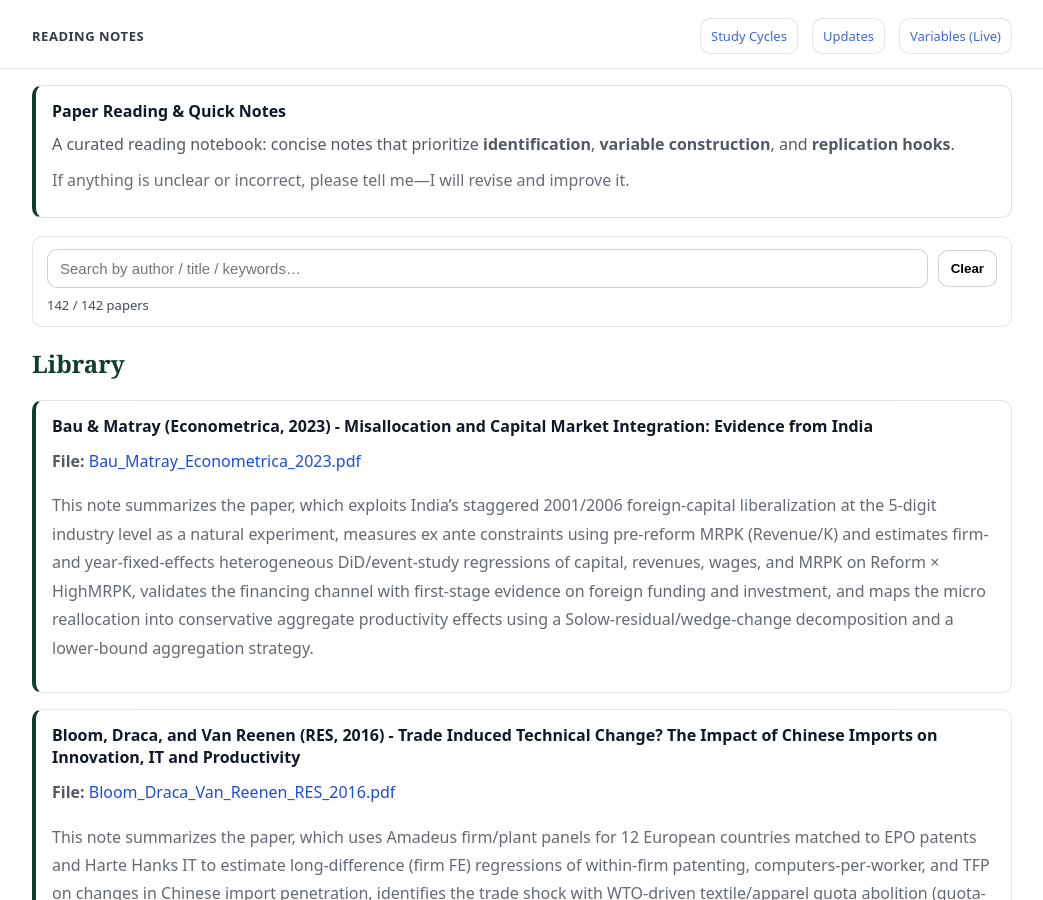
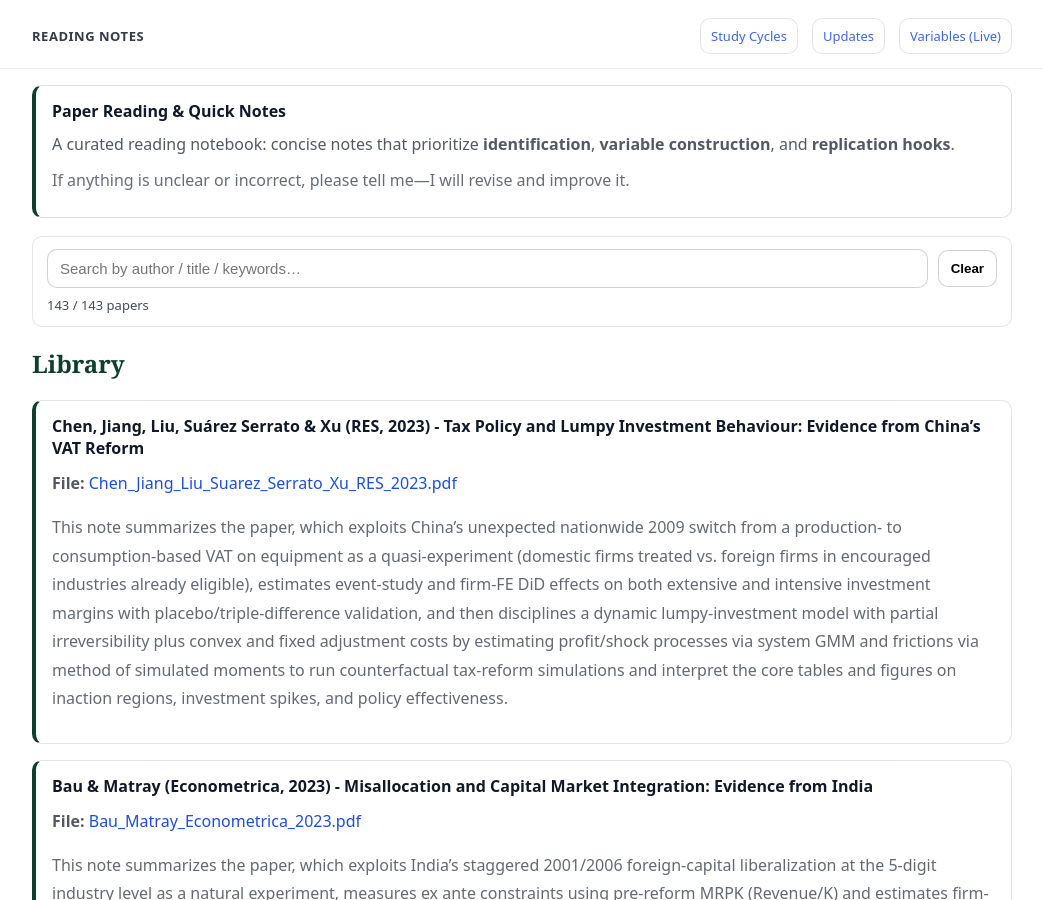
Before and after one commit to yaxinzn/study-archive, a Jekyll site: the page built from reading/index.md, in a window 1280 px wide and 900 px high. Shown: the whole window, without its empty margins (118-1161 px from the left). Built offline with Jekyll 4.4.1, drawn with Linux system fonts in a browser that asks for light colours.

Commit message:
Reading: add/update Chen_Jiang_Liu_Suarez_Serrato_Xu_RES_2023.pdf

```diff
--- a/_data/reading.yml
+++ b/_data/reading.yml
@@ -1,3 +1,7 @@
+- title: "Chen, Jiang, Liu, Suárez Serrato & Xu (RES, 2023) - Tax Policy and Lumpy Investment Behaviour: Evidence from China’s VAT Reform"
+  file: "Chen_Jiang_Liu_Suarez_Serrato_Xu_RES_2023.pdf"
+  desc: "This note summarizes the paper, which exploits China’s unexpected nationwide 2009 switch from a production- to consumption-based VAT on equipment as a quasi-experiment (domestic firms treated vs. foreign firms in encouraged industries already eligible), estimates event-study and firm-FE DiD effects on both extensive and intensive investment margins with placebo/triple-difference validation, and then disciplines a dynamic lumpy-investment model with partial irreversibility plus convex and fixed adjustment costs by estimating profit/shock processes via system GMM and frictions via method of simulated moments to run counterfactual tax-reform simulations and interpret the core tables and figures on inaction regions, investment spikes, and policy effectiveness."
+
 - title: "Bau & Matray (Econometrica, 2023) - Misallocation and Capital Market Integration: Evidence from India"
   file: "Bau_Matray_Econometrica_2023.pdf"
   desc: "This note summarizes the paper, which exploits India’s staggered 2001/2006 foreign-capital liberalization at the 5-digit industry level as a natural experiment, measures ex ante constraints using pre-reform MRPK (Revenue/K) and estimates firm- and year-fixed-effects heterogeneous DiD/event-study regressions of capital, revenues, wages, and MRPK on Reform × HighMRPK, validates the financing channel with first-stage evidence on foreign funding and investment, and maps the micro reallocation into conservative aggregate productivity effects using a Solow-residual/wedge-change decomposition and a lower-bound aggregation strategy."
```
Also changed, not shown: 1 other file.
